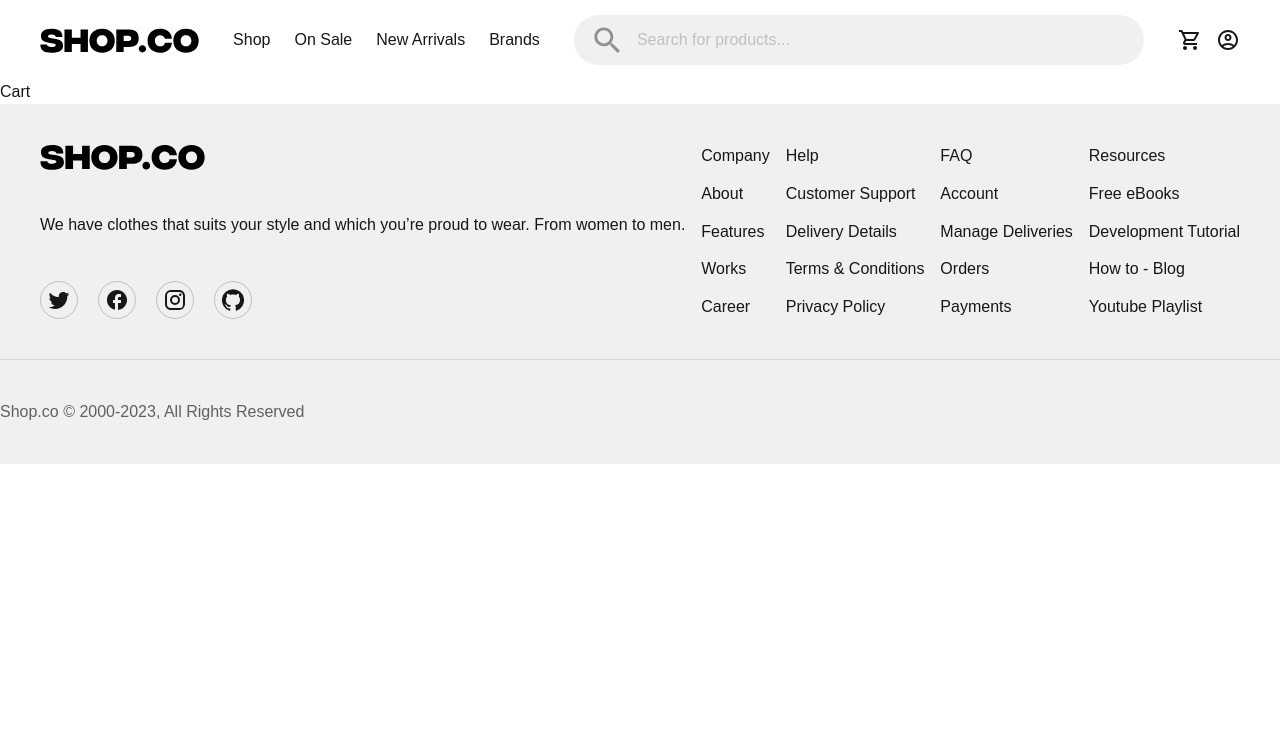
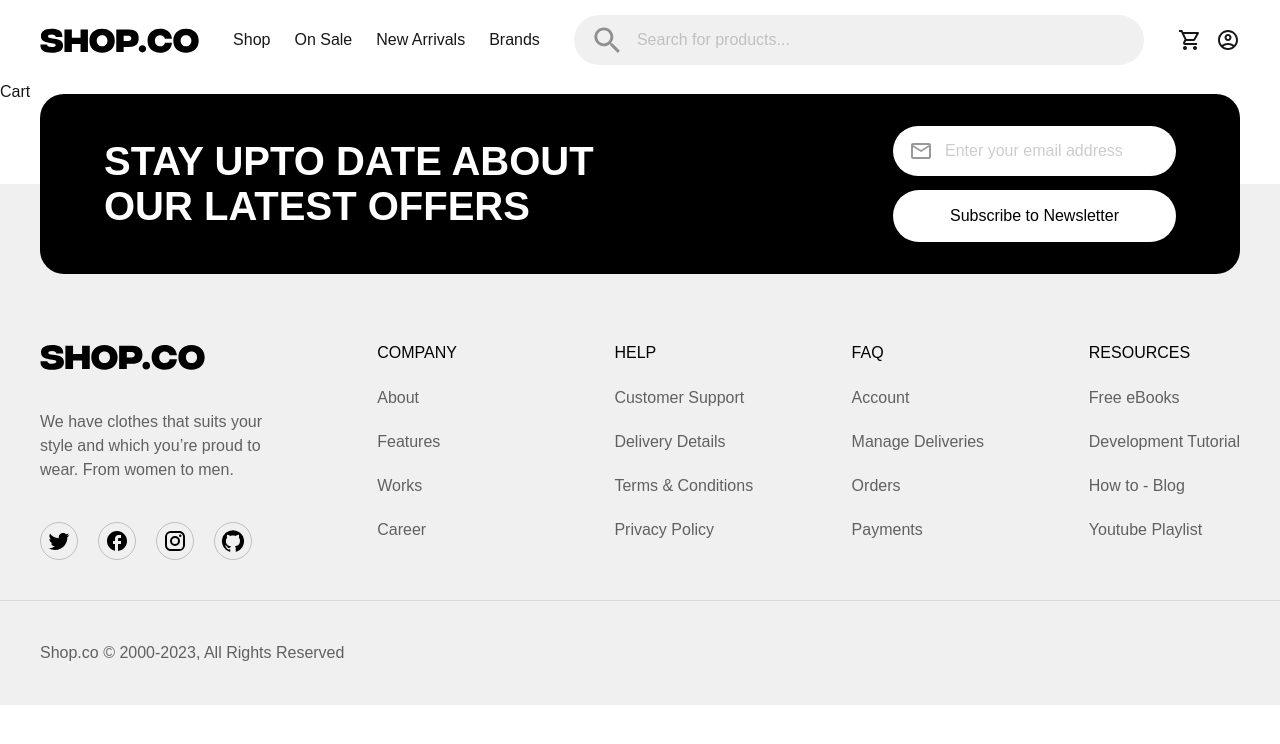
Before and after one commit to AbdulboisNigmatjonov17/shop.co-project, a Next.js app: page /cart in a window 1280 px wide. Shown: the top 744 px of the page. Built offline with nearby package versions, Linux system fonts and the light colour scheme.

Commit message:
footer tayyor manimcha

```diff
--- a/components/footer/Footer.jsx
+++ b/components/footer/Footer.jsx
@@ -2,36 +2,41 @@
 import { FooterData } from '@/helpers/FooterData'
 import { FacebookOutlined, GitHub, Instagram, Twitter } from '@mui/icons-material'
 import Image from 'next/image'
+import Link from 'next/link'
 import React from 'react'
+import Form from './Form'
 
 export default function Footer() {
   return (
-    <footer className='bg-[#F0F0F0] py-10'>
-      <div className='Container h-[175px] flex flex-wrap justify-between'>
-        <div className='h-full flex flex-col justify-between'>
-          <Image width={165} height={25} src="/SHOP.CO.svg" alt="Logo" />
+    <footer className='bg-[#F0F0F0] pt-40 pb-10 mt-20 text-[#00000099]'>
+      <div className='Container min-h-[175px] flex flex-wrap justify-between relative '>
+        <Form />
+        <div className='w-[250px] h-full flex flex-col justify-between gap-10'>
+          <Link href={'/'}>
+            <Image width={165} height={25} src="/SHOP.CO.svg" alt="Logo" />
+          </Link>
           <p>
             We have clothes that suits your style and which you’re proud to wear. From women to men.
           </p>
           <div className='flex gap-5'>
-            <div className='border border-[#00000033] rounded-full w-[38px] h-[38px] flex justify-center items-center hover:bg-black hover:text-white cursor-pointer'>
+            <div className='border border-[#00000033] rounded-full w-[38px] h-[38px] flex justify-center items-center text-black hover:bg-black hover:text-white cursor-pointer'>
               <Twitter />
             </div>
-            <div className='border border-[#00000033] rounded-full w-[38px] h-[38px] flex justify-center items-center hover:bg-black hover:text-white cursor-pointer'>
+            <div className='border border-[#00000033] rounded-full w-[38px] h-[38px] flex justify-center items-center text-black hover:bg-black hover:text-white cursor-pointer'>
               <FacebookOutlined />
             </div>
-            <div className='border border-[#00000033] rounded-full w-[38px] h-[38px] flex justify-center items-center hover:bg-black hover:text-white cursor-pointer'>
+            <div className='border border-[#00000033] rounded-full w-[38px] h-[38px] flex justify-center items-center text-black hover:bg-black hover:text-white cursor-pointer'>
               <Instagram />
             </div>
-            <div className='border border-[#00000033] rounded-full w-[38px] h-[38px] flex justify-center items-center hover:bg-black hover:text-white cursor-pointer'>
+            <div className='border border-[#00000033] rounded-full w-[38px] h-[38px] flex justify-center items-center text-black hover:bg-black hover:text-white cursor-pointer'>
               <GitHub />
             </div>
           </div>
         </div>
         {
           FooterData.map((item) => (
-            <ul key={item.id} className='h-full flex flex-col justify-between'>
-              <h3>{item.title}</h3>
+            <ul key={item.id} className='min-w-[150px] h-full flex flex-col justify-between gap-5'>
+              <h3 className='font-medium text-[16px] leading-[18px] uppercase text-black mb-1'>{item.title}</h3>
               <li>{item.li1}</li>
               <li>{item.li2}</li>
               <li>{item.li3}</li>
@@ -41,14 +46,14 @@ export default function Footer() {
         }
       </div>
       <hr className='max-w-[1280px] mx-auto my-10 text-[#0000001A]' />
-      <div>
-        <p className='text-[#00000099]'>Shop.co © 2000-2023, All Rights Reserved</p>
+      <div className='Container flex'>
+        <p>Shop.co © 2000-2023, All Rights Reserved</p>
         <div>
+          {/* <img src="" alt="" />
           <img src="" alt="" />
           <img src="" alt="" />
           <img src="" alt="" />
-          <img src="" alt="" />
-          <img src="" alt="" />
+          <img src="" alt="" /> */}
         </div>
       </div>
     </footer>
--- a/components/footer/Form.jsx
+++ b/components/footer/Form.jsx
@@ -3,14 +3,14 @@ import React from 'react'
 
 export default function Form() {
     return (
-        <section>
-            <h1>STAY UPTO DATE ABOUT OUR LATEST OFFERS</h1>
-            <div>
-                <form className='text-[#00000066]'>
+        <section className='w-full h-[180px] px-16 bg-black text-white absolute -top-[250px] flex items-center justify-between rounded-3xl'>
+            <h1 className='max-w-[550px] text-[40px] font-bold leading-[45px]'>STAY UPTO DATE ABOUT OUR LATEST OFFERS</h1>
+            <div className='max-w-[350px] flex flex-col gap-3.5'>
+                <form className='text-[#00000066] rounded-[62px] bg-white w-full h-[50px] flex items-center gap-3 px-4'>
                     <MailOutline />
-                    <input type="text" placeholder='Enter your email address' />
+                    <input type="text" placeholder='Enter your email address' className='outline-none font-normal text-[16px] w-full pr-2' />
                 </form>
-                <button>Subscribe to Newsletter</button>
+                <button className='w-full h-[52px] rounded-[62px] cursor-pointer bg-white text-black hover:bg-black hover:text-white transition duration-300 ease-in-out'>Subscribe to Newsletter</button>
             </div>
         </section>
     )
```
